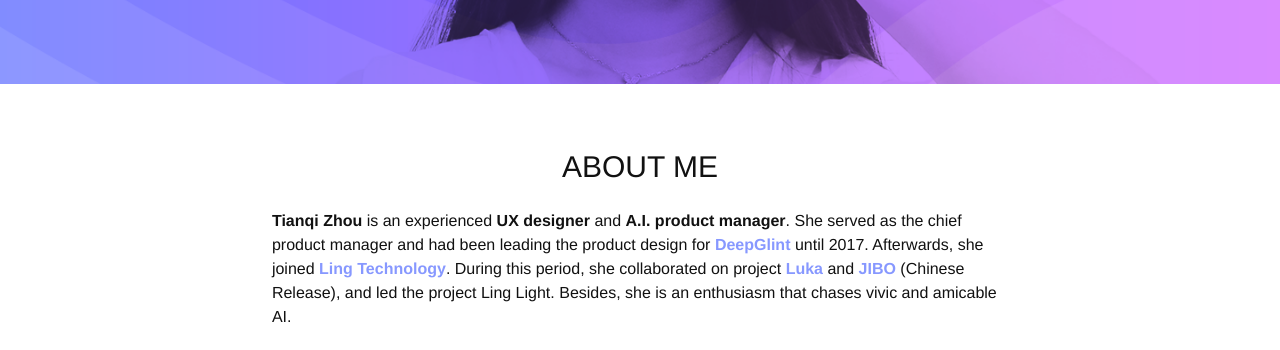
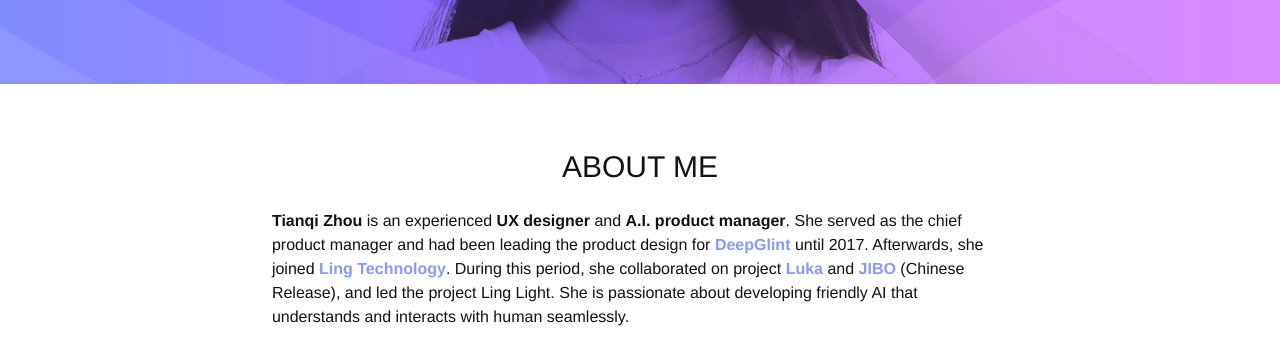
Before and after one commit to Tianqi-Zhou/tianqi-zhou.github.io, a Jekyll site: the page built from index.html, in a window 1280 px wide and 900 px high, scrolled down 613 px, cut to the strip 0-350 px from the top of the window. Built offline with Jekyll 4.4.1, drawn with Linux system fonts in a browser that asks for light colours.

Commit message:
Update bio

```diff
--- a/_data/bio.yml
+++ b/_data/bio.yml
@@ -9,7 +9,7 @@ open_video_poster: "/img/videos/opening.poster.jpg"
 normal:
   date:     ""
   title:    ""
-  content:  "<strong>Tianqi Zhou</strong> is an experienced <strong>UX designer</strong> and <strong>A.I. product manager</strong>. She served as the chief product manager and had been leading the product design for <strong><a herf='http://www.deepglint.com/en/'>DeepGlint</a></strong> until 2017. Afterwards, she joined <strong><a herf='https://ling.ai/'>Ling Technology</a></strong>. During this period, she collaborated on project <strong><a herf='https://www.ling.cn/en/'>Luka</a></strong> and <strong><a herf='https://www.jibo.com/'>JIBO</a></strong> (Chinese Release), and led the project Ling Light. Besides, she is an enthusiasm that chases vivic and amicable AI."
+  content:  "<strong>Tianqi Zhou</strong> is an experienced <strong>UX designer</strong> and <strong>A.I. product manager</strong>. She served as the chief product manager and had been leading the product design for <strong><a herf='http://www.deepglint.com/en/'>DeepGlint</a></strong> until 2017. Afterwards, she joined <strong><a herf='https://ling.ai/'>Ling Technology</a></strong>. During this period, she collaborated on project <strong><a herf='https://www.ling.cn/en/'>Luka</a></strong> and <strong><a herf='https://www.jibo.com/'>JIBO</a></strong> (Chinese Release), and led the project Ling Light. She is passionate about developing friendly AI that understands and interacts with human seamlessly."
 short:
   date:
   title:  "Dreamer"
```
